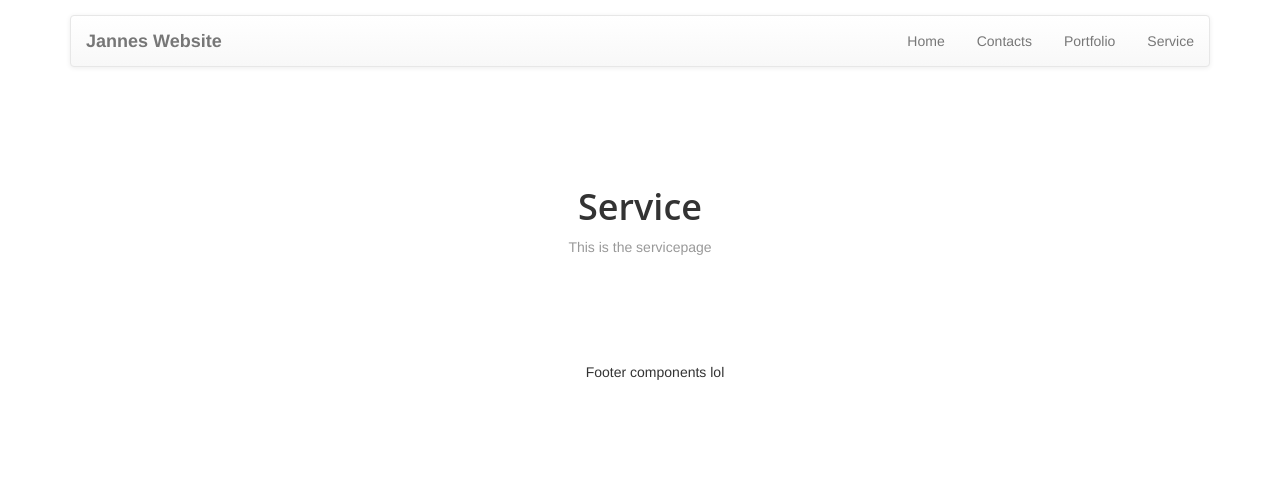
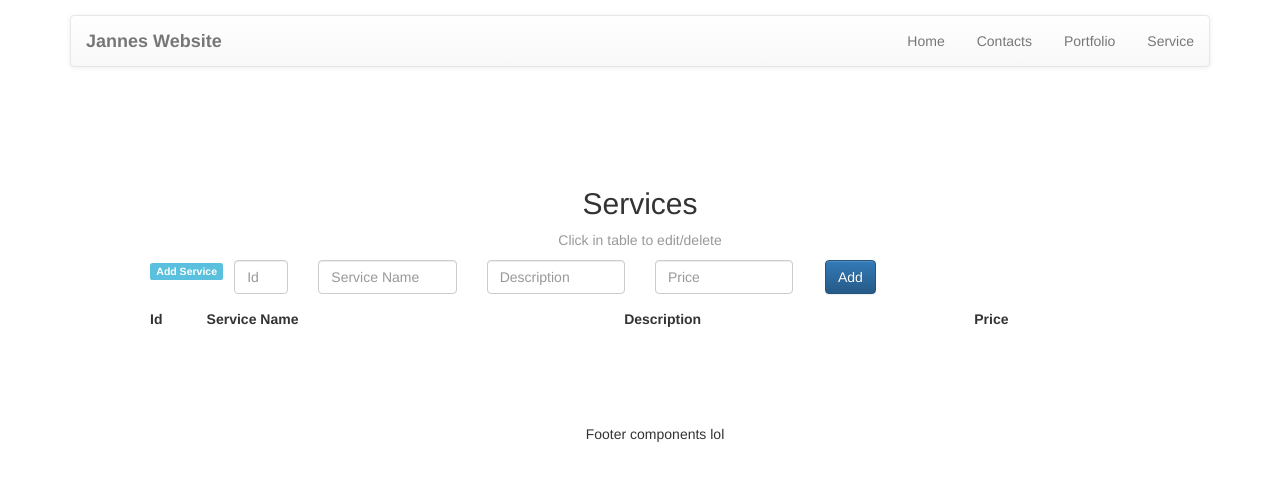
Before and after one commit to shaotime/Jannes-Website, a React (Create React App) app: page /service in a window 1280 px wide. Shown: the top 480 px of the page. Built offline with nearby package versions, Linux system fonts and the light colour scheme.

Commit message:
Service Table added
-List of services

```diff
--- a/src/Components/PageComponent/ContactsPage.jsx
+++ b/src/Components/PageComponent/ContactsPage.jsx
@@ -13,6 +13,7 @@ class ContactsPage extends Component {
           <p>Kontaktuppgifter med ett kontaktformulär och en karta med Jannes kontor utpekad</p>
           <ContactForm />
           <br/>
+          <h2> This is where my office is located: </h2>
           <GoogleMap />
         </div>
       </div>
--- a/src/Components/PageComponent/Features/ContactsFeatures/ContactForm.jsx
+++ b/src/Components/PageComponent/Features/ContactsFeatures/ContactForm.jsx
@@ -46,8 +46,8 @@ class ContactForm extends Component{
         <div>
         <textarea className="form-control" rows="4" cols="50" name="textValue" value={this.state.textValue} onChange={this.handleChange} />
         </div>
-        <br />
-        <input type="submit" value="Submit" />
+        <br/>
+        <input className="btn btn-success" type="submit" value="Submit" />
       </form>
     );
   }
--- /dev/null
+++ b/src/Components/PageComponent/Features/ServiceFeatures/ServiceTable.jsx
@@ -0,0 +1,62 @@
+import React, { Component } from 'react';
+
+class EditableDescription extends Component {
+
+  render() {
+    return(
+    <div>
+      <div className="row">
+        <div className="col-md-12">
+          <h2>Services</h2>
+          <p>Click in table to edit/delete</p>
+        </div>
+      </div>
+
+      <div className="row">
+        <div className="col-md-12">
+          <div className="form-group">
+            <div className="row">
+              <div className="col-md-1">
+                <span className="label label-info">Add Service</span>
+              </div>
+              <div className="col-md-1">
+                <input id="id" type="text" className="form-control" placeholder="Id" />
+              </div>
+              <div className="col-md-2">
+                <input id="serviceName" type="text" className="form-control" placeholder="Service Name" />
+              </div>
+              <div className="col-md-2">
+                <input id="description" type="text" className="form-control" placeholder="Description" />
+              </div>
+              <div className="col-md-2">
+                <input id="price" type="text" className="form-control" placeholder="Price" />
+              </div>
+              <div className="col-md-1">
+                <button id="add" type="button" className="btn btn-primary">Add</button>
+              </div>
+            </div>
+          </div>
+        </div>
+      </div>
+
+      <div className="row">
+        <div className="col-md-12">
+          <table id="services" className="stripe" width="100%">
+            <thead>
+              <tr>
+                <th>Id</th>
+                <th>Service Name</th>
+                <th>Description</th>
+                <th>Price</th>
+              </tr>
+            </thead>
+            <tbody>
+            </tbody>
+          </table>
+        </div>
+      </div>
+    </div>
+    );
+  }
+}
+export default EditableDescription;
--- a/src/Components/PageComponent/ServicePage.jsx
+++ b/src/Components/PageComponent/ServicePage.jsx
@@ -1,4 +1,5 @@
 import React, { Component } from 'react';
+import ServiceTable from "./Features/ServiceFeatures/ServiceTable";
 import "./css/ServicePage.css";
 
 class ServicePage extends Component {
@@ -6,8 +7,7 @@ class ServicePage extends Component {
     return (
       <div className="Service">
         <div className="lander">
-          <h1>Service</h1>
-          <p>This is the servicepage</p>
+          <ServiceTable />
         </div>
       </div>
     )
```
